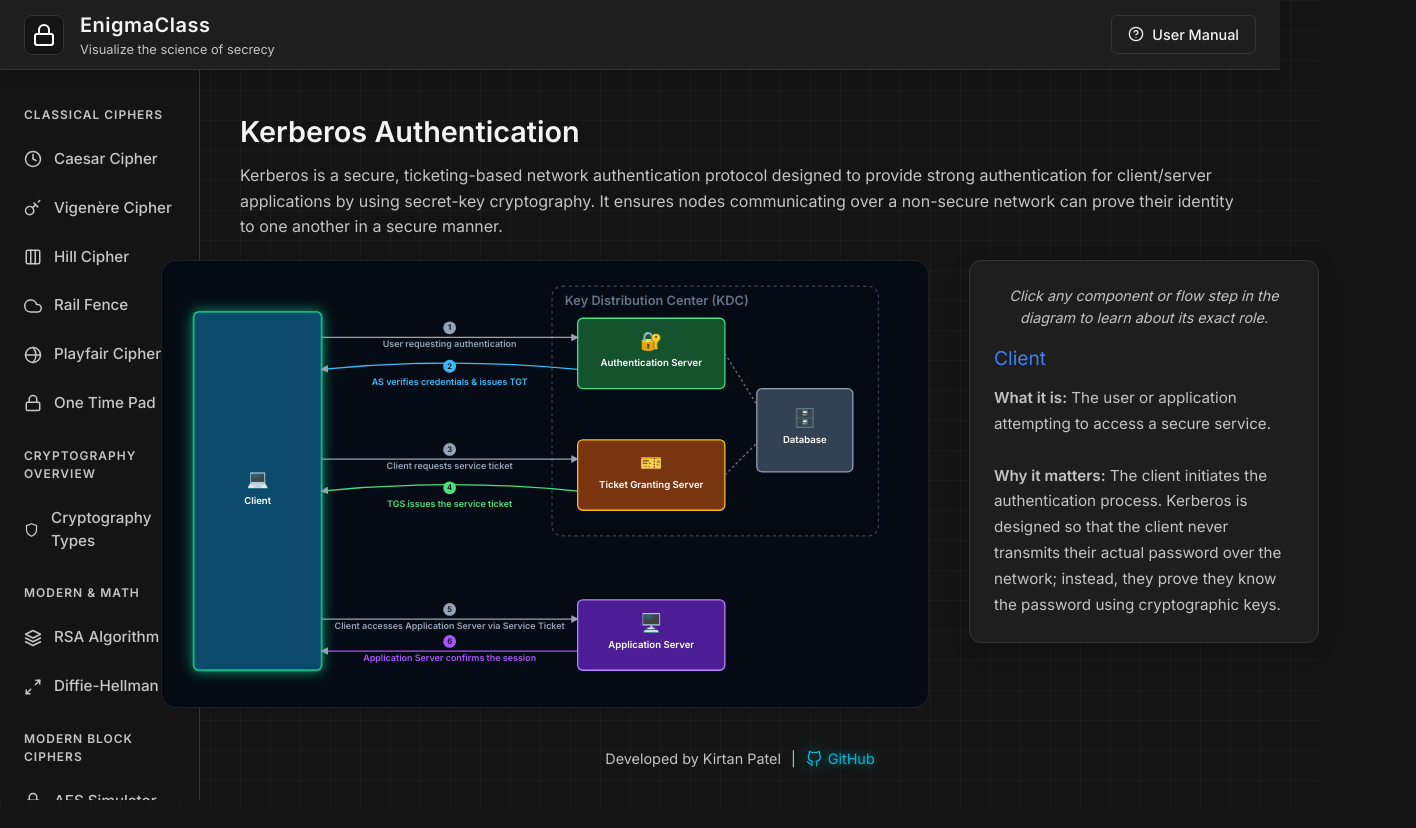
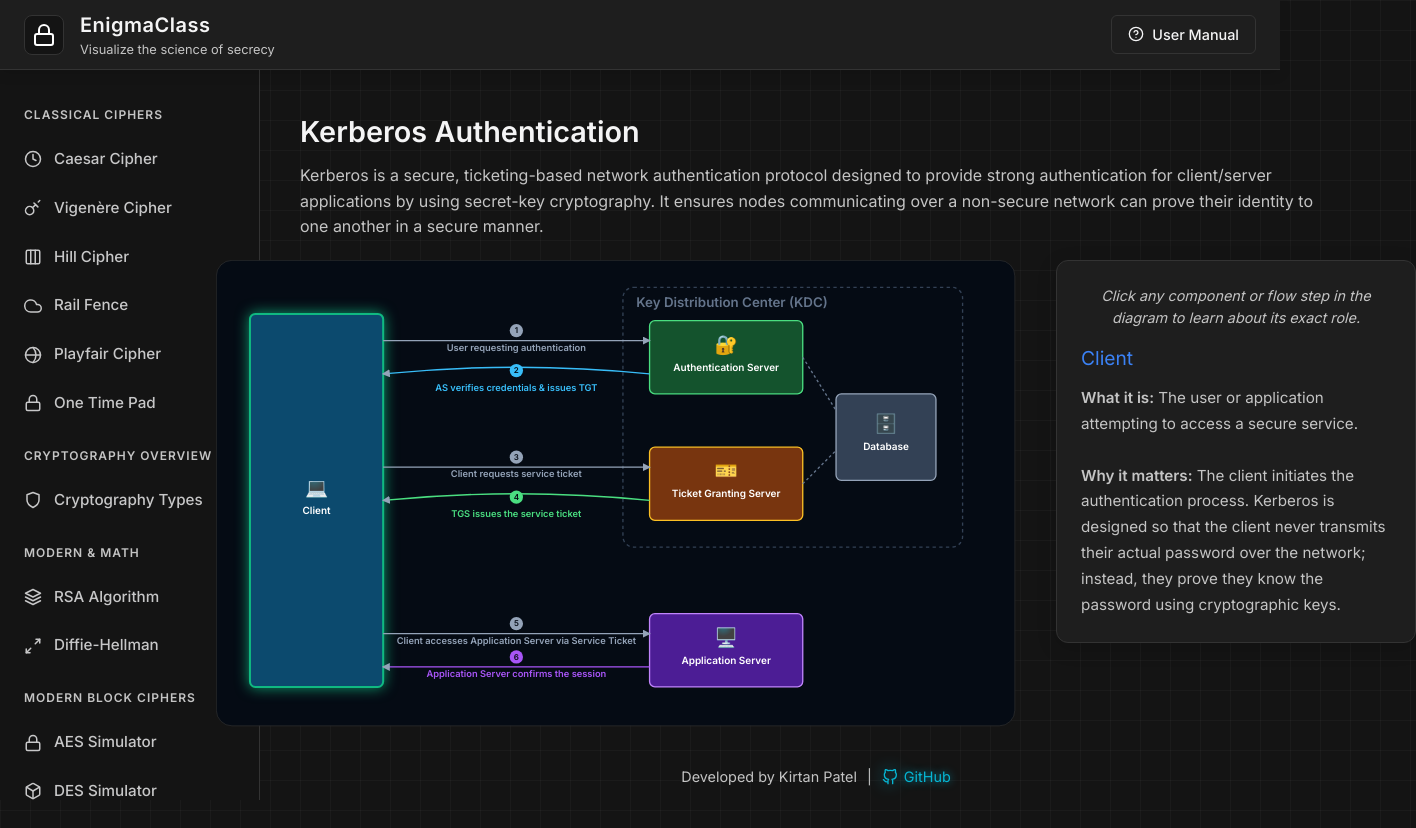
Before and after one commit to kirtanpatel2201/EnigmaClass, a React (Vite) app: page /kerberos in a window 1280 px wide. Shown: the whole page, 1416 px wide, since content can reach past the window. Built offline with nearby package versions, Linux system fonts and the light colour scheme.

Commit message:
fix: Prevent sidebar from shrinking and perfectly size module boxes

```diff
--- a/src/index.css
+++ b/src/index.css
@@ -120,6 +120,7 @@ body {
 /* SIDEBAR */
 .sidebar {
   width: 260px;
+  flex-shrink: 0;
   background-color: var(--bg-main);
   border-right: 1px solid var(--border-color);
   display: flex;
--- a/src/pages/DigitalSignature.jsx
+++ b/src/pages/DigitalSignature.jsx
@@ -172,7 +172,7 @@ const DigitalSignature = () => {
             </div>
           </div>
 
-          <div style={{ flex: '0 0 350px', position: 'sticky', top: '20px' }}>
+          <div style={{ flex: '0 0 360px', position: 'sticky', top: '20px' }}>
             <div style={{ width: '100%', background: 'var(--bg-surface)', padding: '24px', borderRadius: '12px', border: '1px solid var(--border-color)', boxShadow: '0 5px 20px rgba(0,0,0,0.15)' }}>
               <p style={{ color: 'var(--text-muted)', marginBottom: '16px', fontSize: '0.9rem', fontStyle: 'italic', textAlign: 'center' }}>Click any operator or box in the diagram to learn about its exact role.</p>
               <h3 style={{ color: 'var(--accent-color)', marginBottom: '12px', marginTop: 0, fontSize: '1.2rem' }}>{activeNode}</h3>
--- a/src/pages/Kerberos.jsx
+++ b/src/pages/Kerberos.jsx
@@ -77,8 +77,8 @@ const Kerberos = () => {
       <div className="flowchart-scale-wrapper" style={{ width: '100%' }}>
         <div style={{ display: 'flex', flexWrap: 'nowrap', gap: '40px', alignItems: 'flex-start', justifyContent: 'center', width: '100%', margin: '0 auto', padding: '0 20px', marginTop: '20px' }}>
 
-          <div style={{ width: '768px', height: '448px', flexShrink: 0 }}>
-            <div style={{ width: '1200px', height: '700px', position: 'relative', background: '#050B14', transform: 'scale(0.64)', transformOrigin: 'top left', borderRadius: '24px', border: '1px solid var(--border-color)', overflow: 'hidden' }}>
+          <div style={{ width: '800px', height: '466px', flexShrink: 0 }}>
+            <div style={{ width: '1200px', height: '700px', position: 'relative', background: '#050B14', transform: 'scale(0.666)', transformOrigin: 'top left', borderRadius: '24px', border: '1px solid var(--border-color)', overflow: 'hidden' }}>
 
               <svg width="1200" height="700" style={{ position: 'absolute', top: 0, left: 0 }}>
                 <defs>
@@ -124,7 +124,7 @@ const Kerberos = () => {
             </div>
           </div>
 
-          <div style={{ flex: '0 0 350px', position: 'sticky', top: '20px' }}>
+          <div style={{ flex: '0 0 360px', position: 'sticky', top: '20px' }}>
             <div style={{ width: '100%', background: 'var(--bg-surface)', padding: '24px', borderRadius: '12px', border: '1px solid var(--border-color)', boxShadow: '0 5px 20px rgba(0,0,0,0.15)' }}>
               <p style={{ color: 'var(--text-muted)', marginBottom: '16px', fontSize: '0.9rem', fontStyle: 'italic', textAlign: 'center' }}>Click any component or flow step in the diagram to learn about its exact role.</p>
               <h3 style={{ color: 'var(--accent-color)', marginBottom: '12px', marginTop: 0, fontSize: '1.2rem' }}>{activeNode}</h3>
--- a/src/pages/MacCipher.jsx
+++ b/src/pages/MacCipher.jsx
@@ -66,8 +66,8 @@ const MacCipher = () => {
       <div className="flowchart-scale-wrapper" style={{ display: 'flex', justifyContent: 'center', width: '100%', marginBottom: '40px' }}>
         <div style={{ display: 'flex', flexWrap: 'nowrap', gap: '40px', alignItems: 'flex-start', justifyContent: 'center', width: '100%', margin: '0 auto' }}>
 
-          <div style={{ width: '768px', height: '448px', flexShrink: 0 }}>
-            <div style={{ width: '1200px', height: '700px', position: 'relative', background: '#050B14', transform: 'scale(0.64)', transformOrigin: 'top left', borderRadius: '24px', border: '1px solid var(--border-color)', overflow: 'hidden' }}>
+          <div style={{ width: '800px', height: '466px', flexShrink: 0 }}>
+            <div style={{ width: '1200px', height: '700px', position: 'relative', background: '#050B14', transform: 'scale(0.666)', transformOrigin: 'top left', borderRadius: '24px', border: '1px solid var(--border-color)', overflow: 'hidden' }}>
 
               <svg width="1200" height="700" style={{ position: 'absolute', top: 0, left: 0 }}>
                 <defs>
@@ -198,7 +198,7 @@ const MacCipher = () => {
             </div>
           </div>
 
-          <div style={{ flex: '0 0 350px', position: 'sticky', top: '20px' }}>
+          <div style={{ flex: '0 0 360px', position: 'sticky', top: '20px' }}>
             <div style={{ width: '100%', background: 'var(--bg-surface)', padding: '24px', borderRadius: '12px', border: '1px solid var(--border-color)', boxShadow: '0 5px 20px rgba(0,0,0,0.15)' }}>
               <p style={{ color: 'var(--text-muted)', marginBottom: '16px', fontSize: '0.9rem', fontStyle: 'italic', textAlign: 'center' }}>Click any operator or box in the diagram to learn about its exact role.</p>
               <h3 style={{ color: 'var(--accent-color)', marginBottom: '12px', marginTop: 0, fontSize: '1.2rem' }}>{activeNode}</h3>
```
